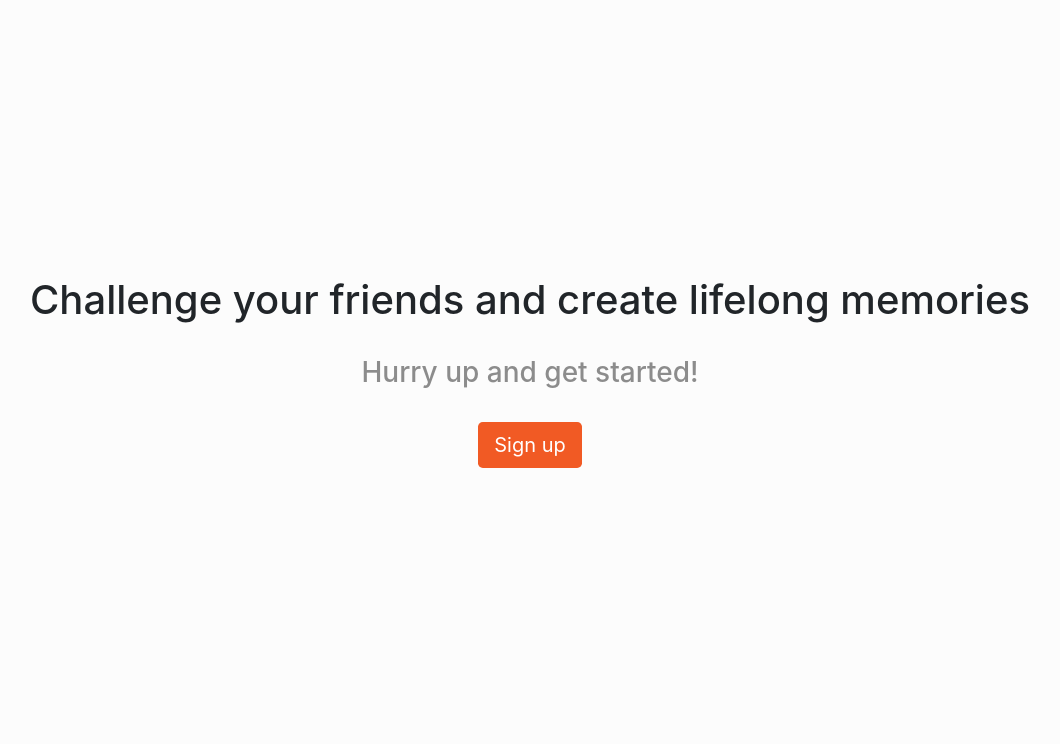
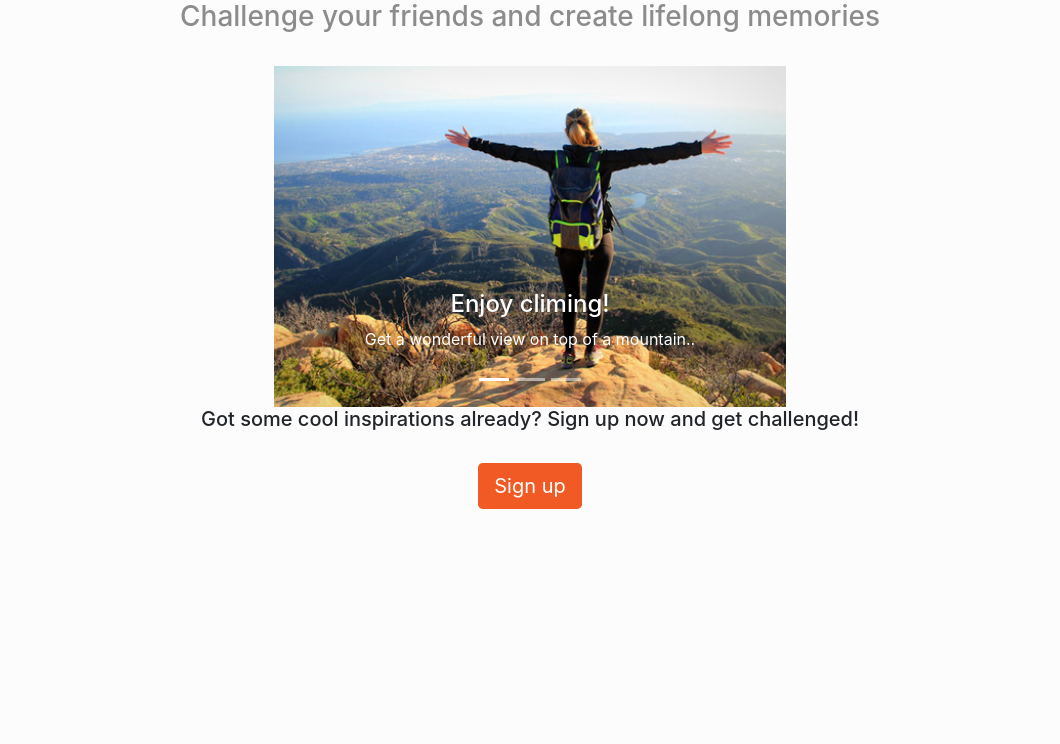
Before and after one commit to aimalm/mvc, a PHP site: page / in a window 1280 px wide. Shown: the part 56-800 px from the top of the page, without its empty margins (110-1170 px from the left). Run offline with PHP 8.4, Linux system fonts and the light colour scheme.

Commit message:
WIP Styling

```diff
--- a/Controller/EditController.php
+++ /dev/null
@@ -1,42 +0,0 @@
-<?php
-declare(strict_types = 1);
-
-class EditController
-{
-    //render function with both $_GET and $_POST vars available if it would be needed.
-    public $databaseManager;
-
-    //render function with both $_GET and $_POST vars available if it would be needed.
-    public function __construct(DatabaseManager $databaseManager)
-    {
-        $this->databaseManager = $databaseManager;
-    }
-
-    public function render(array $GET, array $POST)
-    {
-
-        if(isset($_POST['edit'])){
-            echo 'hu';
-
-            $firstName=$_POST['firstName'];
-            $lastName=$_POST['lastName'];
-            $password=$_POST['password'];
-            $profilePicture=$_POST['profilePicture'];
-
-
-        $sql="UPDATE gFRodNTslo.user SET firstName ='$firstName', lastName='$lastName', password='$password', profilePicture='$profilePicture' WHERE id='$id' ";
-        $statement=$this->databaseManager->connection->query($sql);
-        $result=$statement->fetch(PDO::FETCH_OBJ);
-
-        var_dump($result);
-
-        // header('Location: View/info.php');
-        }
-
-         require 'View/edit.php';
-
-    }
-
-
-
-}
--- a/Controller/UpdateController.php
+++ b/Controller/UpdateController.php
@@ -33,6 +33,7 @@ class UpdateController{
         $_SESSION['profilepicture']=$resultArray['profilePicture'];
 
         // UPDATE
+        $_SESSION['showerror']="";
 
         if(isset($_POST['update'])){
             $_SESSION['firstName']=$_POST['firstName'];
@@ -49,20 +50,22 @@ class UpdateController{
             $sqlForUpdate="UPDATE user SET firstName ='$firstName', lastName='$lastName', password='$password',profilepicture='$profilepicture' WHERE id='$id' ";
             $statement=$this->databaseManager->connection->prepare($sqlForUpdate);
             $statement->execute();
-            header ('Location: index.php');
 
             // var_dump($statement);
 
             //DISPLAY ERROR FOR EMPTY FIELDS
 
+            if(empty($_POST['firstName'] &&  $_POST['lastName'] && $_POST['password']  && $_POST['profilepicture'] )){
+            // echo 'Your changes are successfully saved!';
+            // var_dump($_POST['firstName']);
 
-            if(!empty($_POST['firstName'] &&  $_POST['lastName'] && $_POST['password']  && $_POST['profilepicture'] )){
-            echo 'Your changes are successfully saved!';
-            // var_dump($_POST['firstName']);
-            }else{
-                $_SESSION['showerror']='Required to fill in all the areas!';
+                $_SESSION['showerror']='Please fill in all the areas!';
 
-            }
+            }else {
+
+
+
+            header ("Location: View/info.php/?profile={$_SESSION['uid']}");
 
 
             //UPLOAD PROFILE IMAGE
@@ -115,8 +118,8 @@ class UpdateController{
 
 
 
-        // header("Location: ./View/info.php/?profile={$_SESSION["uid"]}");
-
+        //  header("Location: ./View/info.php/?profile={$_SESSION["uid"]}");
+        }
         }
     }
 
--- a/View/homepage.php
+++ b/View/homepage.php
@@ -7,8 +7,61 @@ require 'includes/header.php';
 <!-- this is the view, try to put only simple if's and loops here.
 Anything complex should be calculated in the model -->
 <section>
-    <h1>Challenge your friends and create lifelong memories</h1><br>
-    <h3>Hurry up and get started!</h3><br>
+
+    <h3>Challenge your friends and create lifelong memories</h3><br>
+
+
+
+
+    <div id="carouselExampleIndicators" class="carousel slide" data-ride="carousel">
+  <ol class="carousel-indicators">
+    <li data-target="#carouselExampleIndicators" data-slide-to="0" class="active"></li>
+    <li data-target="#carouselExampleIndicators" data-slide-to="1"></li>
+    <li data-target="#carouselExampleIndicators" data-slide-to="2"></li>
+  </ol>
+  <div class="carousel-inner">
+    <div class="carousel-item active">
+    <div class="d-flex justify-content-center w-100 h-100">
+            <img class="d-block w-100" src="View/images/mountain.png"alt="First slide">
+            <div class="carousel-caption">
+        <h4>Enjoy climing! </h4>
+        <p>Get a wonderful view on top of a mountain..</p>
+      </div>
+
+        </div>
+    </div>
+    <div class="carousel-item">
+    <div class="d-flex justify-content-center w-100 h-100">
+          <img class="d-block w-100" src="View/images/cowcoww.jpg" alt="Second slide">
+          <span class="border border-info"></span>
+          <div class="carousel-caption">
+        <h3>Fun times!</h3>
+        <p>Make a selfie with new friends..</p>
+      </div>
+
+        </div>
+    </div>
+    <div class="carousel-item">
+    <div class="d-flex justify-content-center w-100 h-100">
+          <img class="d-block w-100" src="View/images/library.jfif"alt="Third slide">
+          <div class="carousel-caption">
+        <h3>Libraries are only to read,ups?</h3>
+        <p>Make some exeptions..</p>
+      </div>
+    </div>
+    </div>
+  </div>
+  <a class="carousel-control-prev" href="#carouselExampleIndicators" role="button" data-slide="prev">
+    <span class="carousel-control-prev-icon" aria-hidden="true"></span>
+    <span class="sr-only">Previous</span>
+  </a>
+  <a class="carousel-control-next" href="#carouselExampleIndicators" role="button" data-slide="next">
+    <span class="carousel-control-next-icon" aria-hidden="true"></span>
+    <span class="sr-only">Next</span>
+  </a>
+</div>
+
+<h5>Got some cool inspirations already? Sign up now and get challenged!</h5><br>
     <form action="index.php?page=signup" method="post">
         <button type="submit" class="btn btn-outline-secondary btn-lg" id="loginbtn" name="loginbtn">Sign up</button>
     </form>
@@ -24,7 +77,7 @@ Anything complex should be calculated in the model -->
 
     section {
         text-align: center;
-        height: 100vh;
+        /* height: 100vh; */
         display: flex;
         flex-direction: column;
         justify-content: center;
@@ -48,6 +101,12 @@ Anything complex should be calculated in the model -->
 
     button:hover {
         background-color: #DB4A1A !important;
+
+    }
+
+    .d-block {
+    max-width:40%;
+    max-height:30%;
     }
 
 </style>
--- a/View/includes/header.php
+++ b/View/includes/header.php
@@ -30,12 +30,9 @@
                                         <a class="nav-link" href="../../index.php?page=challenge">Challenge</a>
                                     </li>
                                     <li>
-                                    <a class="nav-link" href="../../index.php?page=update"><img src="download.png" width="15px"></a>
-                                    <!-- http://localhost/becode-the-mountain/mvc/index.php?page=update -->
+                                    <a class="nav-link" href="../../index.php?page=update"><img src="../../View/download.png" width="25px"></a>
                                     </li>
-                                    <li>
-                                        <a class="nav-link" href="../../index.php?page=edit">Edit</a>
-                                    </li>
+
                                 </ul>
                                 <?php
                                 //exit();
--- a/index.php
+++ b/index.php
@@ -15,7 +15,6 @@ require 'Model/User.php';
 require 'Controller/HomepageController.php';
 require 'Controller/InfoController.php';
 require 'Controller/Sign_UpController.php';
-require 'Controller/EditController.php';
 require 'Model/signupModel.php';
 require 'Controller/LoginController.php';
 require 'Controller/ChallengeController.php';
@@ -45,9 +44,6 @@ if(isset($_GET['page']) && $_GET['page'] === 'login') {
 if(isset($_GET['page']) && $_GET['page'] === 'challenge') {
     $controller = new ChallengeController($databaseManager);
 }
-if(isset($_GET['page']) && $_GET['page'] === 'edit') {
-    $controller = new EditController($databaseManager);
-}
 
 if(isset($_GET['page']) && $_GET['page'] === 'update') {
     $controller = new UpdateController($databaseManager);
```
Also changed, not shown: View/edit.php (deleted, +0 -23 lines), View/update.php (+55 -11 lines), View/download.png (deleted), View/images/IMG2.jpg (deleted), View/images/concert.jpg (added), View/images/cowcoww.jpg (added), View/images/library.jfif (added), View/images/mountain.png (added).
